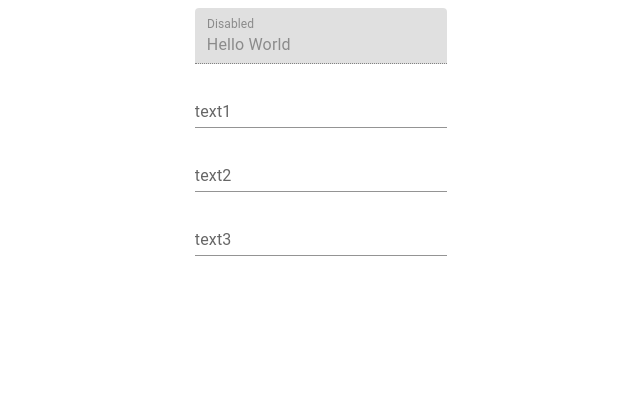
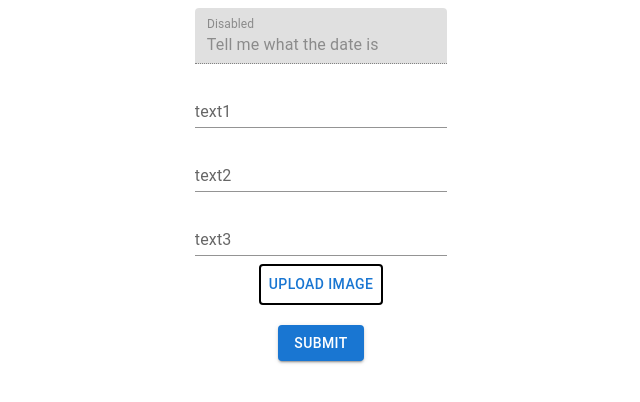
Before and after one commit to robotsch/collection-app, a React (Vite) app: page / in a window 1280 px wide. Shown: the top 402 px of the page, without its empty margins (319-959 px from the left). Built offline with nearby package versions, Linux system fonts and the light colour scheme.

Commit message:
:memo: add .env example and :construction: minor changes to form

```diff
--- a/src/App.jsx
+++ b/src/App.jsx
@@ -14,7 +14,7 @@ function App() {
         sx={{
           '& .MuiTextField-root': { m: 1, width: '25ch' },
           'display': 'flex',
-          'flex-direction': 'column',
+          'flexDirection': 'column',
           'justifyContent': 'center',
           'alignItems': 'center'
         }}
@@ -25,7 +25,7 @@ function App() {
           disabled
           id="filled-disabled"
           label="Disabled"
-          defaultValue="Hello World"
+          defaultValue="Tell me what the date is"
           variant="filled"
         />
         <TextField
@@ -47,10 +47,25 @@ function App() {
           variant="standard"
         />
         <Button
+          sx={{
+            'background-color': 'transparent',
+            'border': '2px solid black',
+          }}
+          type="file">
+          Upload Image
+        </Button>
+        <Button
+          component="span"
           id="submit"
           label="submit"
           type="submit"
-        />
+          variant="contained"
+          sx={{
+            'margin': '20px'
+          }}
+        >
+          Submit
+        </Button>
       </Box>
     </div>
   )
```
Also changed, not shown: 1 other file (tests, documents, lock files or other folders).
